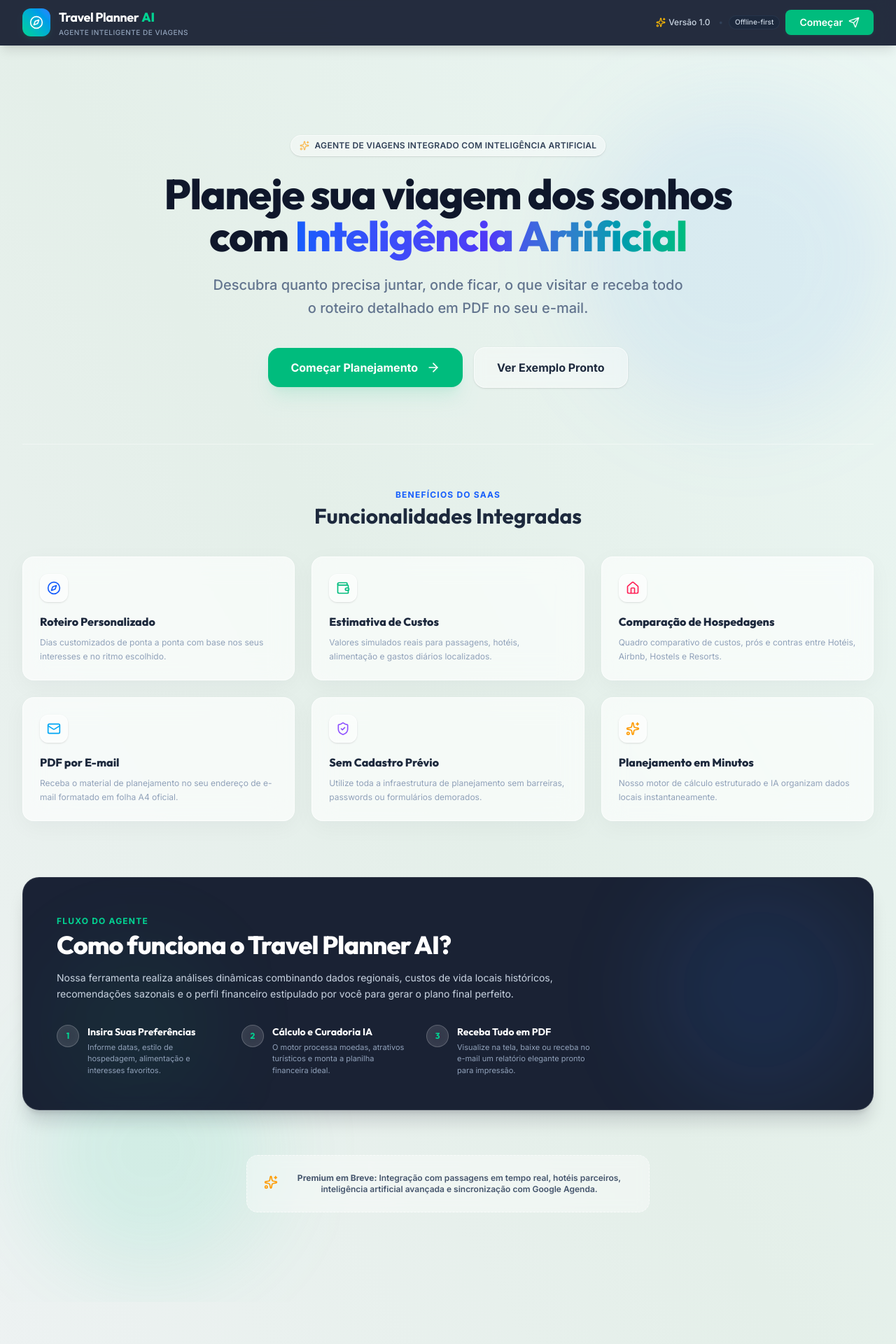
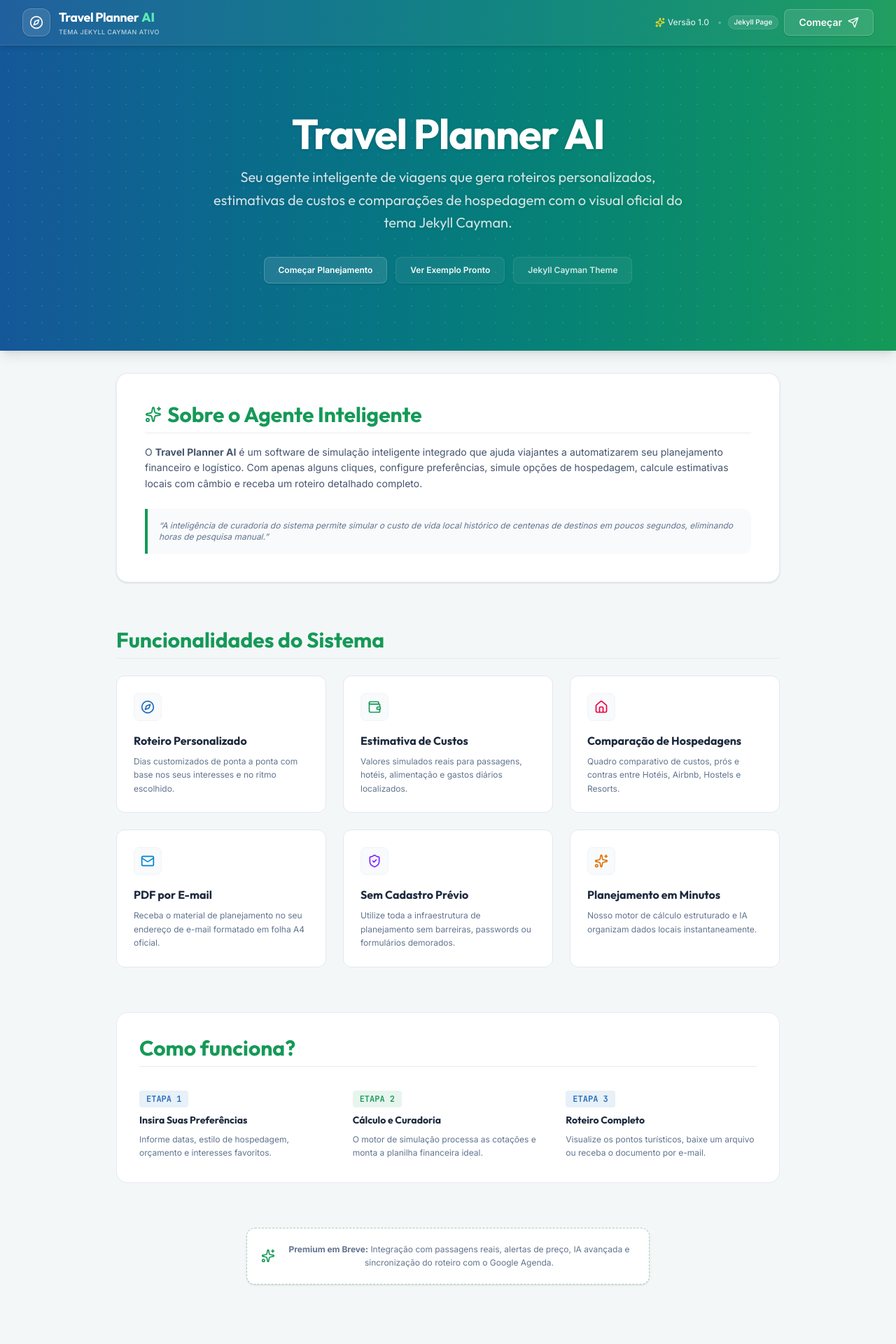
Before and after one commit to Tdk17/TREVEL-PLANNER, a React (Vite) app: page / in a window 1280 px wide. Shown: the top 1920 px of the page at 70% size. Built offline with nearby package versions, Linux system fonts and the light colour scheme.

Commit message:
style: update UI to Jekyll Cayman theme
Refactor application styling and theme colors to align with the Jekyll Cayman aesthetic.

```diff
--- a/index.html
+++ b/index.html
@@ -3,7 +3,7 @@
   <head>
     <meta charset="UTF-8" />
     <meta name="viewport" content="width=device-width, initial-scale=1.0" />
-    <title>Travel </title>
+    <title>My Google AI Studio App</title>
   </head>
   <body>
     <div id="root"></div>
--- a/src/App.tsx
+++ b/src/App.tsx
@@ -367,7 +367,7 @@
   };
 
   return (
-    <div className="min-h-screen bg-gradient-to-tr from-[#eef2f3] via-[#e4efe9] to-[#d8f1e6]/40 text-slate-800 font-sans selection:bg-blue-100 flex flex-col justify-between">
+    <div className="min-h-screen bg-[#f4f7f8] text-[#606c71] font-sans selection:bg-[#155799]/15 flex flex-col justify-between">
 
       {/* Toast alert system notifications */}
       <AnimatePresence>
@@ -430,114 +430,123 @@
                   initial={{ x: "-100%" }}
                   animate={{ x: "0%" }}
                   transition={{ duration: 2, ease: "easeInOut" }}
-                  className="h-full bg-gradient-to-r from-blue-500 to-emerald-400"
+                  className="h-full bg-gradient-to-r from-[#155799] to-[#159957]"
                 />
               </div>
             </motion.div>
           </div>
         )}
 
-        {/* 2. HOME PAGE */}
+        {/* 2. HOME PAGE (JEKYLL CAYMAN THEME) */}
         {currentScreen === "home" && (
-          <div className="relative overflow-hidden py-16 sm:py-24">
-            {/* Background glowing decorations */}
-            <div className="absolute top-20 right-0 w-[450px] h-[450px] bg-blue-400/10 rounded-full blur-3xl pointer-events-none" />
-            <div className="absolute bottom-10 left-10 w-[350px] h-[350px] bg-emerald-400/10 rounded-full blur-3xl pointer-events-none" />
-
-            <ResponsiveContainer className="relative z-10 text-center">
-
-              {/* Badge promotion */}
-              <div className="inline-flex items-center space-x-2 px-3 py-1.5 rounded-full bg-white/40 backdrop-blur-sm border border-white/60 text-slate-700 text-xs font-semibold tracking-wide uppercase mb-6 shadow-sm">
-                <Sparkles className="w-3.5 h-3.5 text-amber-500 animate-pulse" />
-                <span>Agente de viagens integrado com inteligência artificial</span>
-              </div>
-
-              {/* Big Display Hero Heading */}
-              <h1 className="font-display font-black text-4xl sm:text-6xl text-slate-900 tracking-tight leading-none max-w-4xl mx-auto">
-                Planeje sua viagem dos sonhos com{" "}
-                <span className="text-transparent bg-clip-text bg-gradient-to-r from-blue-600 via-indigo-600 to-emerald-500">
-                  Inteligência Artificial
-                </span>
+          <div className="relative">
+            {/* Cayman Theme Page Header Banner */}
+            <section className="bg-gradient-to-r from-[#155799] to-[#159957] text-white py-16 sm:py-24 px-6 text-center shadow-lg relative overflow-hidden">
+              {/* Subtle visual grid lines to simulate static pages feel */}
+              <div className="absolute inset-0 bg-[radial-gradient(#ffffff_1px,transparent_1px)] [background-size:24px_24px] opacity-10 pointer-events-none" />
+
+              <div className="max-w-4xl mx-auto relative z-10">
+                <h1 className="font-display font-bold text-4xl sm:text-5xl md:text-6xl tracking-tight text-white drop-shadow-sm">
+                  Travel Planner AI
                 </h1>
-
-              {/* Subheading */}
-              <p className="text-base sm:text-xl text-slate-500 font-medium mt-6 max-w-2xl mx-auto leading-relaxed">
-                Descubra quanto precisa juntar, onde ficar, o que visitar e receba todo o roteiro detalhado em PDF no seu e-mail.
-              </p>
-
-              {/* Primary Call to Actions */}
-              <div className="mt-10 flex flex-col sm:flex-row items-center justify-center gap-4">
+                <h2 className="text-base sm:text-lg md:text-xl text-white/80 max-w-2xl mx-auto font-normal leading-relaxed mt-4 mb-8 drop-shadow-sm">
+                  Seu agente inteligente de viagens que gera roteiros personalizados, estimativas de custos e comparações de hospedagem com o visual oficial do tema Jekyll Cayman.
+                </h2>
+
+                {/* Cayman-style action buttons */}
+                <div className="flex flex-wrap items-center justify-center gap-3">
                   <button
                     id="btn-start-planning"
                     onClick={() => setCurrentScreen("wizard")}
-                  className="w-full sm:w-auto px-8 py-4 rounded-2xl bg-emerald-500 hover:bg-emerald-600 font-bold text-white shadow-xl shadow-emerald-500/10 transition-all duration-300 transform hover:translate-y-[-2px] flex items-center justify-center space-x-3 text-base"
-                >
-                  <span>Começar Planejamento</span>
-                  <ArrowRight className="w-5 h-5" />
-                </button>
-
+                    className="px-5 py-2.5 rounded-lg border border-white/20 bg-white/10 text-white font-semibold text-xs hover:bg-white/20 hover:border-white/40 transition-all shadow-sm cursor-pointer"
+                  >
+                    Começar Planejamento
+                  </button>
                   <button
                     id="btn-ver-exemplo"
                     onClick={handleLoadDemo}
-                  className="w-full sm:w-auto px-8 py-4 rounded-2xl bg-white/40 border border-white/60 hover:border-white/80 font-bold text-slate-800 transition-all duration-300 flex items-center justify-center space-x-2 text-base hover:bg-white/60 backdrop-blur-sm shadow-sm"
-                >
-                  <span>Ver Exemplo Pronto</span>
-                </button>
-              </div>
-
-              {/* Benefits Bento Grid Cards */}
-              <div className="mt-20 border-t border-white/40 pt-16">
-                <div className="text-center mb-10">
-                  <span className="text-xs font-extrabold text-blue-600 uppercase tracking-widest block">Benefícios do SaaS</span>
-                  <h2 className="font-display font-bold text-2xl sm:text-3xl text-slate-800 mt-1">
-                    Funcionalidades Integradas
+                    className="px-5 py-2.5 rounded-lg border border-white/10 bg-white/5 text-white/95 font-semibold text-xs hover:bg-white/15 hover:border-white/30 transition-all shadow-sm cursor-pointer"
+                  >
+                    Ver Exemplo Pronto
+                  </button>
+                  <a
+                    href="https://github.com/jasonlong/cayman-theme"
+                    target="_blank"
+                    rel="noopener noreferrer"
+                    className="px-5 py-2.5 rounded-lg border border-white/10 bg-white/5 text-white/80 font-semibold text-xs hover:bg-white/10 hover:text-white hover:border-white/20 transition-all flex items-center justify-center space-x-1.5"
+                  >
+                    <span>Jekyll Cayman Theme</span>
+                  </a>
+                </div>
+              </div>
+            </section>
+
+            {/* Cayman Theme Main Content Container */}
+            <ResponsiveContainer className="max-w-[1012px] mx-auto px-4 sm:px-8 py-12 space-y-16 relative z-10">
+
+              {/* Introduction Text Block */}
+              <div className="prose prose-slate max-w-none text-left bg-white border border-slate-200/80 p-8 sm:p-10 rounded-2xl shadow-sm">
+                <h2 className="font-display font-bold text-2xl sm:text-3xl text-[#159957] border-b border-slate-200/80 pb-2 flex items-center space-x-2">
+                  <Sparkles className="w-6 h-6 text-[#159957] shrink-0" />
+                  <span>Sobre o Agente Inteligente</span>
                 </h2>
-                </div>
-
-                <div className="grid grid-cols-1 sm:grid-cols-2 lg:grid-cols-3 gap-6 text-left">
+                <p className="text-sm text-slate-600 leading-relaxed mt-4">
+                  O <strong>Travel Planner AI</strong> é um software de simulação inteligente integrado que ajuda viajantes a automatizarem seu planejamento financeiro e logístico. Com apenas alguns cliques, configure preferências, simule opções de hospedagem, calcule estimativas locais com câmbio e receba um roteiro detalhado completo.
+                </p>
+                <blockquote className="border-l-4 border-[#159957] bg-slate-50 p-4 rounded-r-xl text-xs text-slate-500 italic mt-6">
+                  &ldquo;A inteligência de curadoria do sistema permite simular o custo de vida local histórico de centenas de destinos em poucos segundos, eliminando horas de pesquisa manual.&rdquo;
+                </blockquote>
+              </div>
+
+              {/* Benefits Section styled cleanly with Jekyll Cayman colors */}
+              <div className="space-y-6 text-left">
+                <h2 className="font-display font-bold text-2xl sm:text-3xl text-[#159957] border-b border-slate-200/80 pb-2">
+                  Funcionalidades do Sistema
+                </h2>
+                <div className="grid grid-cols-1 sm:grid-cols-2 lg:grid-cols-3 gap-6">
                   {[
                     {
                       title: "Roteiro Personalizado",
                       desc: "Dias customizados de ponta a ponta com base nos seus interesses e no ritmo escolhido.",
-                      icon: <Compass className="w-5 h-5 text-blue-600" />,
+                      icon: <Compass className="w-5 h-5 text-[#1e6bb8]" />,
                     },
                     {
                       title: "Estimativa de Custos",
                       desc: "Valores simulados reais para passagens, hotéis, alimentação e gastos diários localizados.",
-                      icon: <Wallet className="w-5 h-5 text-emerald-500" />,
+                      icon: <Wallet className="w-5 h-5 text-[#159957]" />,
                     },
                     {
                       title: "Comparação de Hospedagens",
                       desc: "Quadro comparativo de custos, prós e contras entre Hotéis, Airbnb, Hostels e Resorts.",
-                      icon: <Home className="w-5 h-5 text-rose-500" />,
+                      icon: <Home className="w-5 h-5 text-rose-600" />,
                     },
                     {
                       title: "PDF por E-mail",
                       desc: "Receba o material de planejamento no seu endereço de e-mail formatado em folha A4 oficial.",
-                      icon: <Mail className="w-5 h-5 text-sky-500" />,
+                      icon: <Mail className="w-5 h-5 text-sky-600" />,
                     },
                     {
                       title: "Sem Cadastro Prévio",
                       desc: "Utilize toda a infraestrutura de planejamento sem barreiras, passwords ou formulários demorados.",
-                      icon: <ShieldCheck className="w-5 h-5 text-violet-500" />,
+                      icon: <ShieldCheck className="w-5 h-5 text-violet-600" />,
                     },
                     {
                       title: "Planejamento em Minutos",
                       desc: "Nosso motor de cálculo estruturado e IA organizam dados locais instantaneamente.",
-                      icon: <Sparkles className="w-5 h-5 text-amber-500" />,
+                      icon: <Sparkles className="w-5 h-5 text-amber-600" />,
                     },
                   ].map((card, i) => (
                     <div
                       key={i}
-                      className="p-6 glass-card rounded-2xl hover:bg-white/75 hover:border-white/95 hover:shadow-lg hover:translate-y-[-2px] transition-all duration-300"
-                    >
-                      <div className="w-10 h-10 rounded-xl bg-white/50 border border-white/60 flex items-center justify-center mb-4 shadow-sm">
+                      className="p-6 bg-white border border-slate-200 hover:border-[#1e6bb8]/40 hover:shadow-md rounded-xl transition-all duration-300"
+                    >
+                      <div className="w-10 h-10 rounded-lg bg-slate-50 border border-slate-100 flex items-center justify-center mb-4">
                         {card.icon}
                       </div>
-                      <h3 className="font-display font-extrabold text-base text-slate-800">
+                      <h3 className="font-display font-bold text-base text-slate-800">
                         {card.title}
                       </h3>
-                      <p className="text-xs text-slate-400 leading-relaxed mt-2">
+                      <p className="text-xs text-slate-500 leading-relaxed mt-2">
                         {card.desc}
                       </p>
                     </div>
@@ -546,58 +555,42 @@
               </div>
 
               {/* How it works section */}
-              <div className="mt-20 p-8 sm:p-12 rounded-3xl bg-slate-900/95 backdrop-blur-md text-white border border-white/10 text-left relative overflow-hidden shadow-xl shadow-slate-950/15">
-                <div className="absolute right-0 top-0 w-80 h-80 bg-blue-500/10 rounded-full blur-3xl" />
-                <div className="absolute left-10 bottom-0 w-60 h-60 bg-emerald-400/5 rounded-full blur-3xl" />
-
-                <div className="relative z-10 max-w-3xl">
-                  <span className="text-xs font-bold text-emerald-400 uppercase tracking-widest">Fluxo do Agente</span>
-                  <h2 className="font-display font-black text-2xl sm:text-4xl mt-1 tracking-tight">
-                    Como funciona o Travel Planner AI?
+              <div className="bg-white border border-slate-200/80 rounded-2xl p-8 text-left space-y-6">
+                <h2 className="font-display font-bold text-2xl sm:text-3xl text-[#159957] border-b border-slate-200/80 pb-2">
+                  Como funciona?
                 </h2>
-                  <p className="text-slate-300 text-sm mt-4 leading-relaxed">
-                    Nossa ferramenta realiza análises dinâmicas combinando dados regionais, custos de vida locais históricos, recomendações sazonais e o perfil financeiro estipulado por você para gerar o plano final perfeito.
-                  </p>
-
-                  <div className="grid grid-cols-1 sm:grid-cols-3 gap-6 mt-8">
-                    <div className="flex space-x-3">
-                      <div className="w-8 h-8 rounded-full bg-white/15 backdrop-blur-sm flex items-center justify-center font-bold font-display text-xs border border-white/20 text-emerald-400 flex-shrink-0">
-                        1
-                      </div>
-                      <div>
-                        <h4 className="font-display font-bold text-sm text-white">Insira Suas Preferências</h4>
-                        <p className="text-[11px] text-slate-400 mt-1">Informe datas, estilo de hospedagem, alimentação e interesses favoritos.</p>
-                      </div>
-                    </div>
-
-                    <div className="flex space-x-3">
-                      <div className="w-8 h-8 rounded-full bg-white/15 backdrop-blur-sm flex items-center justify-center font-bold font-display text-xs border border-white/20 text-emerald-400 flex-shrink-0">
-                        2
-                      </div>
-                      <div>
-                        <h4 className="font-display font-bold text-sm text-white">Cálculo e Curadoria IA</h4>
-                        <p className="text-[11px] text-slate-400 mt-1">O motor processa moedas, atrativos turísticos e monta a planilha financeira ideal.</p>
-                      </div>
-                    </div>
-
-                    <div className="flex space-x-3">
-                      <div className="w-8 h-8 rounded-full bg-white/15 backdrop-blur-sm flex items-center justify-center font-bold font-display text-xs border border-white/20 text-emerald-400 flex-shrink-0">
-                        3
-                      </div>
-                      <div>
-                        <h4 className="font-display font-bold text-sm text-white">Receba Tudo em PDF</h4>
-                        <p className="text-[11px] text-slate-400 mt-1">Visualize na tela, baixe ou receba no e-mail um relatório elegante pronto para impressão.</p>
-                      </div>
-                    </div>
+                <div className="grid grid-cols-1 md:grid-cols-3 gap-8 pt-2">
+                  <div className="space-y-2">
+                    <div className="text-xs font-mono font-bold text-[#1e6bb8] bg-[#1e6bb8]/10 px-2.5 py-1 rounded inline-block">
+                      ETAPA 1
+                    </div>
+                    <h4 className="font-display font-bold text-sm text-slate-800">Insira Suas Preferências</h4>
+                    <p className="text-xs text-slate-500 leading-relaxed">Informe datas, estilo de hospedagem, orçamento e interesses favoritos.</p>
+                  </div>
+
+                  <div className="space-y-2">
+                    <div className="text-xs font-mono font-bold text-[#159957] bg-[#159957]/10 px-2.5 py-1 rounded inline-block">
+                      ETAPA 2
+                    </div>
+                    <h4 className="font-display font-bold text-sm text-slate-800">Cálculo e Curadoria</h4>
+                    <p className="text-xs text-slate-500 leading-relaxed">O motor de simulação processa as cotações e monta a planilha financeira ideal.</p>
+                  </div>
+
+                  <div className="space-y-2">
+                    <div className="text-xs font-mono font-bold text-[#1e6bb8] bg-[#1e6bb8]/10 px-2.5 py-1 rounded inline-block">
+                      ETAPA 3
+                    </div>
+                    <h4 className="font-display font-bold text-sm text-slate-800">Roteiro Completo</h4>
+                    <p className="text-xs text-slate-500 leading-relaxed">Visualize os pontos turísticos, baixe um arquivo ou receba o documento por e-mail.</p>
                   </div>
                 </div>
               </div>
 
               {/* Premium Features banner */}
-              <div className="mt-16 text-center border border-dashed border-white/60 p-6 rounded-2xl bg-white/40 backdrop-blur-sm max-w-xl mx-auto flex items-center justify-center space-x-3">
-                <Sparkles className="w-5 h-5 text-amber-500 flex-shrink-0 animate-bounce" />
-                <span className="text-xs text-slate-600 font-semibold">
-                  <strong>Premium em Breve:</strong> Integração com passagens em tempo real, hotéis parceiros, inteligência artificial avançada e sincronização com Google Agenda.
+              <div className="text-center border border-dashed border-[#159957]/40 p-5 rounded-xl bg-white max-w-xl mx-auto flex items-center justify-center space-x-3 shadow-sm">
+                <Sparkles className="w-5 h-5 text-[#159957] shrink-0" />
+                <span className="text-xs text-slate-500 leading-relaxed">
+                  <strong>Premium em Breve:</strong> Integração com passagens reais, alertas de preço, IA avançada e sincronização do roteiro com o Google Agenda.
                 </span>
               </div>
             </ResponsiveContainer>
@@ -1652,19 +1645,16 @@
       )}
 
       {/* FOOTER */}
-      <footer className="bg-slate-900 border-t border-slate-800 py-10 text-slate-400 mt-16 text-xs font-medium">
-        <ResponsiveContainer className="text-center space-y-4">
-          <div className="flex items-center justify-center space-x-2">
-            <Compass className="w-4 h-4 text-emerald-500" />
-            <span className="font-display font-bold text-white tracking-tight">Travel Planner AI</span>
-            <span className="text-slate-600">|</span>
-            <span className="text-slate-500 font-normal">SaaS Inteligente de Viagens</span>
-          </div>
-          <p className="max-w-md mx-auto text-slate-500 leading-relaxed font-normal">
-            Descubra quanto precisa juntar, onde ficar, o que visitar e receba tudo em PDF no seu e-mail de forma automatizada e inteligente.
+      <footer className="border-t border-slate-200 bg-white py-12 text-slate-500 mt-16 text-xs text-center relative z-10">
+        <ResponsiveContainer className="max-w-[1012px] mx-auto px-4 sm:px-8 space-y-4">
+          <p className="site-footer-owner">
+            Este site é mantido por <span className="font-semibold text-slate-700">peidinho16@gmail.com</span>. O projeto foi desenvolvido com o tema <a href="https://github.com/jasonlong/cayman-theme" target="_blank" rel="noopener noreferrer" className="text-[#1e6bb8] hover:underline font-bold">Jekyll Cayman</a>.
           </p>
-          <div className="text-[10px] text-slate-600 font-mono">
-            © 2026 Travel Planner AI Studio. Desenvolvido com fins de simulação avançada de IA.
+          <p className="site-footer-credits text-[11px] text-slate-400">
+            Gerado de forma inteligente com <span className="font-semibold text-[#159957]">Travel Planner AI</span> para a melhor experiência de planejamento de viagens.
+          </p>
+          <div className="text-[10px] text-slate-400 font-mono pt-3 border-t border-slate-100">
+            © 2026 Travel Planner AI. Hospedado via GitHub Pages.
           </div>
         </ResponsiveContainer>
       </footer>
--- a/src/components/AppHeader.tsx
+++ b/src/components/AppHeader.tsx
@@ -16,46 +16,46 @@
   showStartBtn = false,
 }) => {
   return (
-    <header className="sticky top-0 z-40 w-full bg-slate-900/90 backdrop-blur-md border-b border-slate-800/80 text-white shadow-lg transition-all duration-300">
+    <header className="sticky top-0 z-40 w-full bg-gradient-to-r from-[#155799]/95 to-[#159957]/95 backdrop-blur-md border-b border-white/10 text-white shadow-md transition-all duration-300">
       <div className="max-w-7xl mx-auto px-4 sm:px-6 lg:px-8 h-16 flex items-center justify-between">
         {/* Logo */}
         <div className="flex items-center space-x-3 group">
-          <div className="w-10 h-10 rounded-xl bg-gradient-to-tr from-emerald-400 to-blue-500 flex items-center justify-center text-white shadow-md shadow-emerald-500/10 group-hover:scale-105 transition-transform duration-300">
-            <Compass className="w-5 h-5 animate-spin-slow" />
+          <div className="w-10 h-10 rounded-xl bg-white/10 border border-white/20 flex items-center justify-center text-white shadow-sm group-hover:scale-105 transition-transform duration-300">
+            <Compass className="w-5 h-5 text-white" />
           </div>
           <div>
             <div className="flex items-center space-x-1">
               <span className="font-display font-bold text-lg tracking-tight text-white">
                 Travel Planner
               </span>
-              <span className="font-display font-extrabold text-lg text-emerald-400">
+              <span className="font-display font-extrabold text-lg text-emerald-300">
                 AI
               </span>
             </div>
-            <p className="text-[10px] text-slate-400 font-medium tracking-wider uppercase">
-              Agente Inteligente de Viagens
+            <p className="text-[9px] text-white/70 font-medium tracking-wider uppercase">
+              Tema Jekyll Cayman Ativo
             </p>
           </div>
         </div>
 
         {/* Action Button */}
         <div className="flex items-center space-x-4">
-          <div className="hidden md:flex items-center space-x-1 text-xs text-slate-300 font-medium mr-2">
-            <Sparkles className="w-3.5 h-3.5 text-amber-400 mr-1" />
+          <div className="hidden md:flex items-center space-x-1 text-xs text-white/80 font-medium mr-2">
+            <Sparkles className="w-3.5 h-3.5 text-yellow-300 mr-1" />
             <span>Versão 1.0</span>
-            <span className="mx-2 text-slate-700">•</span>
-            <span className="px-2 py-0.5 rounded-full bg-slate-800 text-slate-300 text-[10px] border border-slate-700/50">
-              Offline-first
+            <span className="mx-2 text-white/30">•</span>
+            <span className="px-2 py-0.5 rounded-full bg-white/10 text-white text-[10px] border border-white/10">
+              Jekyll Page
             </span>
           </div>
 
           {showStartBtn && onStartClick && (
             <button
               onClick={onStartClick}
-              className="px-5 py-2 rounded-lg bg-emerald-500 text-white font-semibold text-sm hover:bg-emerald-600 transition-colors shadow-sm shadow-emerald-600/10 flex items-center space-x-2"
+              className="px-5 py-2 rounded-lg border border-white/20 bg-white/10 hover:bg-white/20 text-white font-semibold text-sm transition-all duration-300 flex items-center space-x-2 cursor-pointer shadow-sm"
             >
               <span>Começar</span>
-              <Send className="w-4 h-4" />
+              <Send className="w-4 h-4 text-white" />
             </button>
           )}
         </div>
```
Lines whose indentation alone changed are shown as unchanged.
